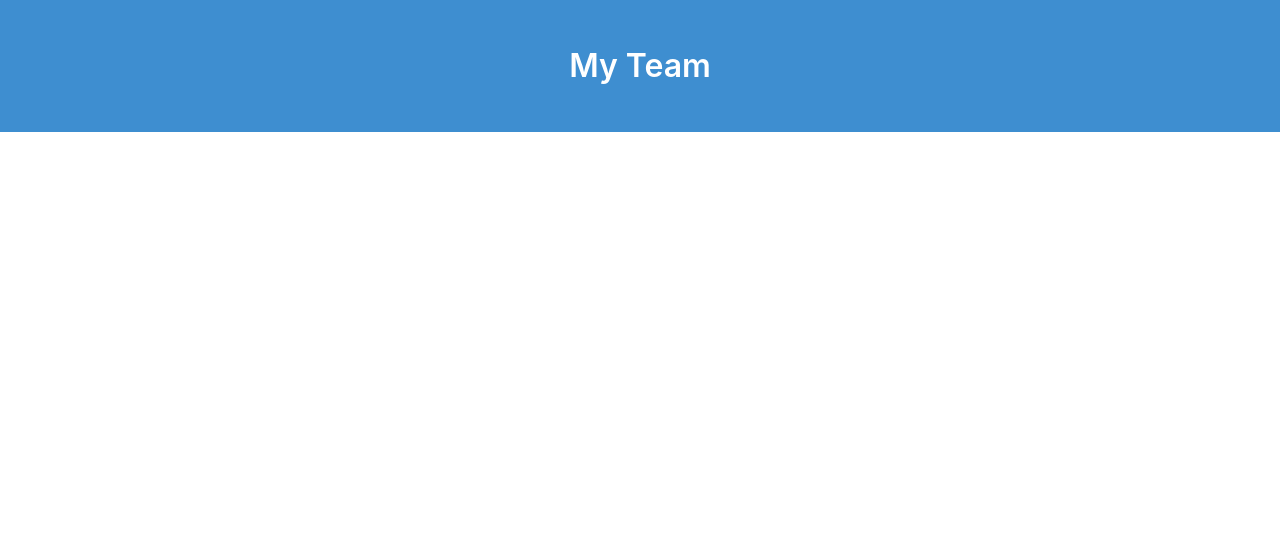
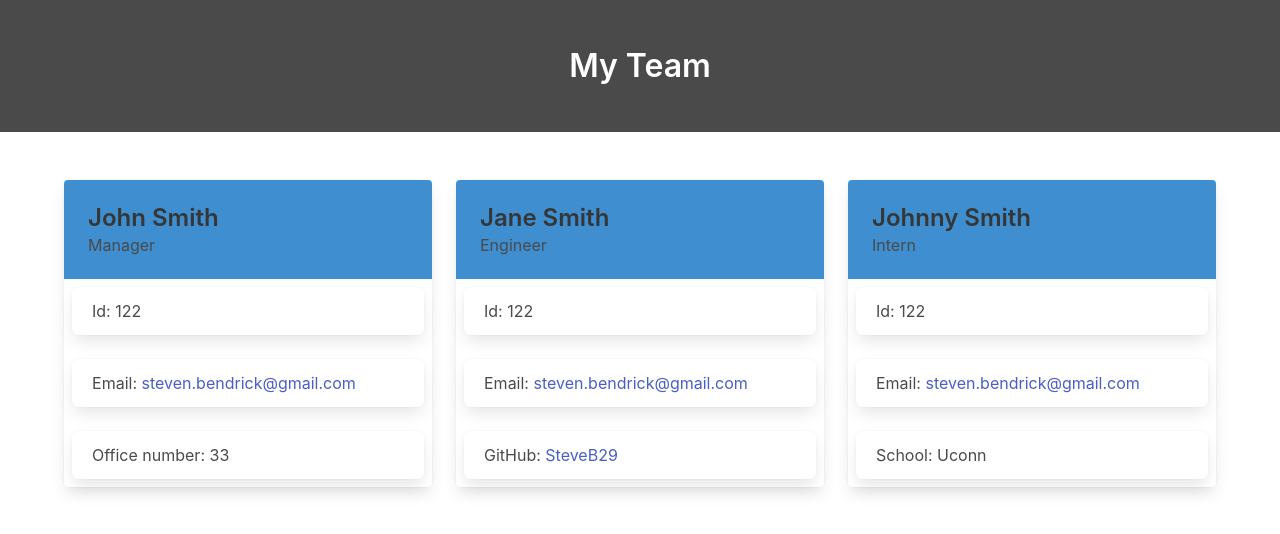
Before and after one commit to SteveB29/team-profile-generator, a website: page dist/index.html in a window 1280 px wide. Drawn offline with nearby package versions, Linux system fonts and the light colour scheme.

Commit message:
finished html layout and styling

```diff
--- a/dist/index.html
+++ b/dist/index.html
@@ -8,12 +8,99 @@
   <title>Team Roster</title>
 </head>
 <body>
-  <header class="hero is-info has-text-centered">
+
+  <header class="hero is-primary has-background-grey-dark has-text-centered mb-6">
     <div class="hero-body">
       <p class="title">
         My Team
       </p>
     </div>
   </header>
+
+  <div class="container is-max-widescreen">
+
+    <div class="columns is-multiline is-centered">
+
+      <div class="column is-one-third">
+        <div class="card">
+          <div class="card-content has-background-info">
+            <div class="media">
+              <div class="media-content">
+                <p class="title is-4">John Smith</p>
+                <p class="subtitle is-6">Manager</p>
+              </div>
+            </div>
+          </div>
+          <div class="card-content p-2">
+            <div class="content">
+              <div class="box py-3">
+                <p>Id: 122</p>
+              </div>
+              <div class="box py-3">
+                <p>Email: <a href="mailto:steven.bendrick@gmail.com">steven.bendrick@gmail.com</a></p>
+              </div>
+              <div class="box py-3">
+                <p>Office number: 33</p>
+              </div>
+            </div>
+          </div>
+        </div>
+      </div>
+
+      <div class="column is-one-third">
+        <div class="card">
+          <div class="card-content has-background-info">
+            <div class="media">
+              <div class="media-content">
+                <p class="title is-4">Jane Smith</p>
+                <p class="subtitle is-6">Engineer</p>
+              </div>
+            </div>
+          </div>
+          <div class="card-content p-2">
+            <div class="content">
+              <div class="box py-3">
+                <p>Id: 122</p>
+              </div>
+              <div class="box py-3">
+                <p>Email: <a href="mailto:steven.bendrick@gmail.com">steven.bendrick@gmail.com</a></p>
+              </div>
+              <div class="box py-3">
+                <p>GitHub: <a href="https://github.com/SteveB29">SteveB29</a></p>
+              </div>
+            </div>
+          </div>
+        </div>
+      </div>
+
+      <div class="column is-one-third">
+        <div class="card">
+          <div class="card-content has-background-info">
+            <div class="media">
+              <div class="media-content">
+                <p class="title is-4">Johnny Smith</p>
+                <p class="subtitle is-6">Intern</p>
+              </div>
+            </div>
+          </div>
+          <div class="card-content p-2">
+            <div class="content">
+              <div class="box py-3">
+                <p>Id: 122</p>
+              </div>
+              <div class="box py-3">
+                <p>Email: <a href="mailto:steven.bendrick@gmail.com">steven.bendrick@gmail.com</a></p>
+              </div>
+              <div class="box py-3">
+                <p>School: Uconn</p>
+              </div>
+            </div>
+          </div>
+        </div>
+      </div>
+
+    </div>
+
+  </div>
 </body>
 </html>
```
